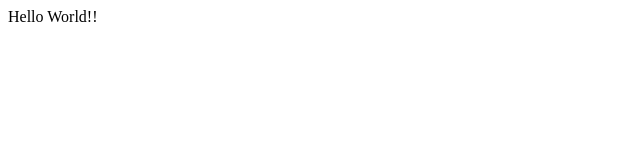
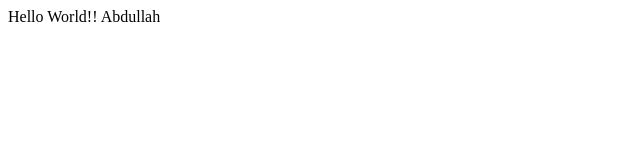
Before and after one commit to Abdullanansar/website-test, a plain HTML site: page index.html in a window 1280 px wide. Shown: the full height of the page, 0-640 px from the left. Drawn offline with Linux system fonts and the light colour scheme.

Commit message:
add abdullah text

```diff
--- a/index.html
+++ b/index.html
@@ -7,5 +7,6 @@
 </head>
 <body>
     Hello World!!
+    Abdullah
 </body>
 </html>
```
